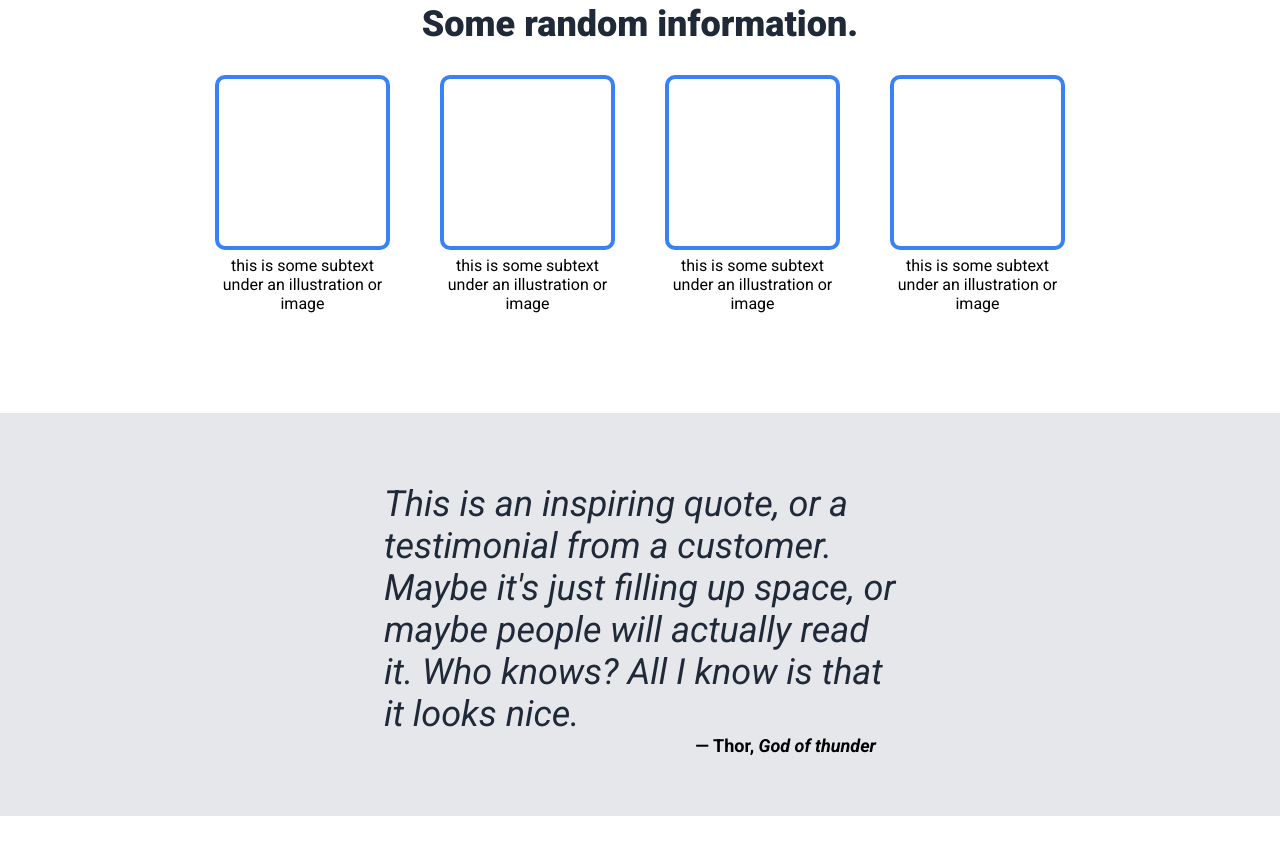
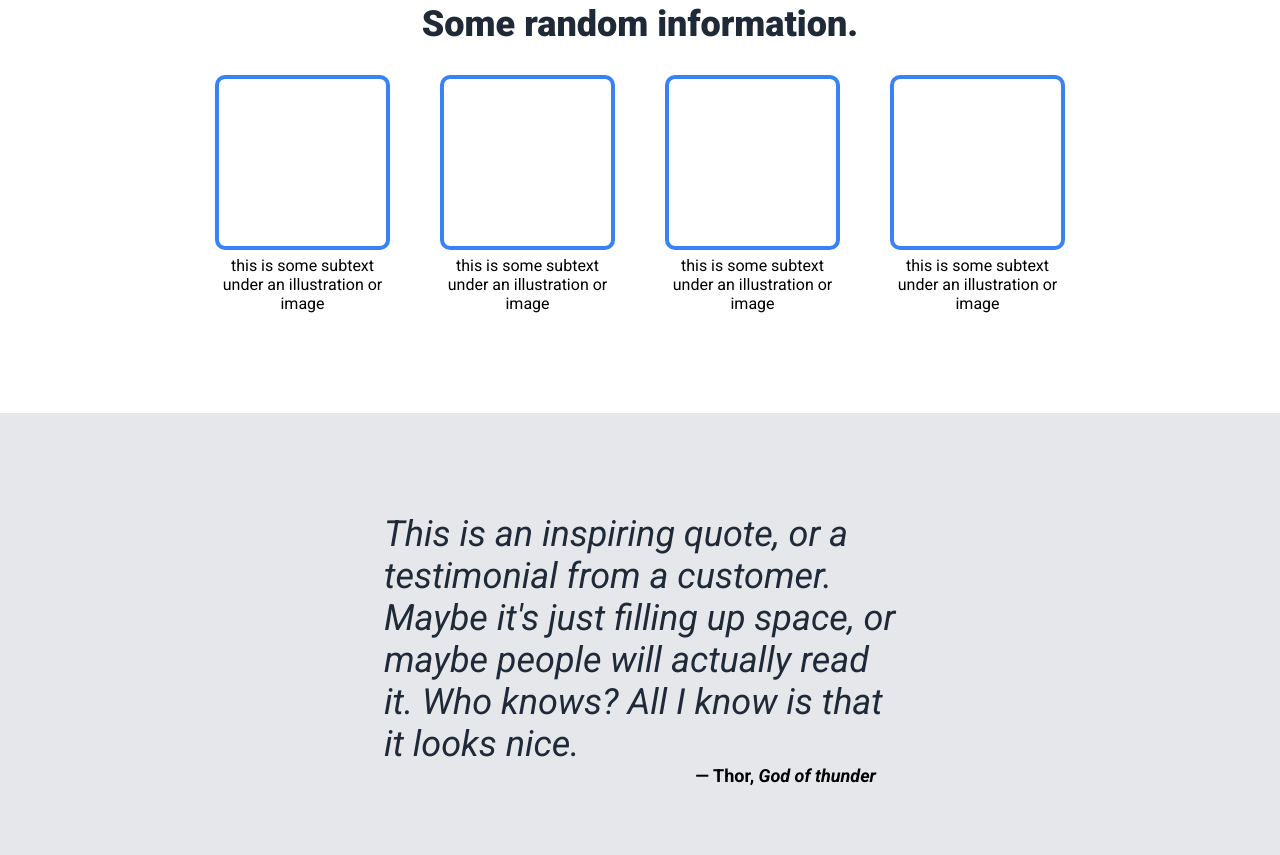
Before and after one commit to marvincamposce/landing-page, a plain HTML site: page index.html in a window 1280 px wide. Shown: the part 481-1336 px from the top of the page. Before the commit the page ends 1297 px from the top, so only its background shows below. Drawn offline with Linux system fonts and the light colour scheme.

Commit message:
Change padding for quote

```diff
--- a/style.css
+++ b/style.css
@@ -135,7 +135,7 @@ button {
 
 .quote {
   background-color: #E5E7EB;
-  padding: 70px 0 60px 0;
+  padding: 100px 0 90px 0;
   display: flex;
   justify-content: center;
 }
```
